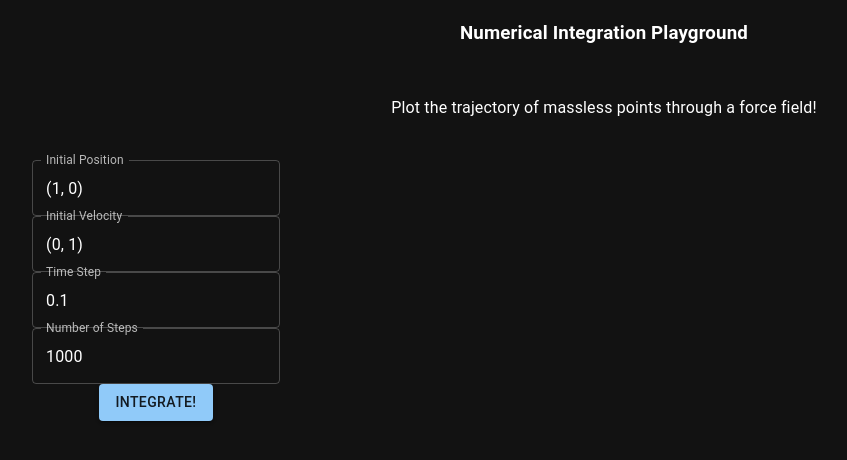
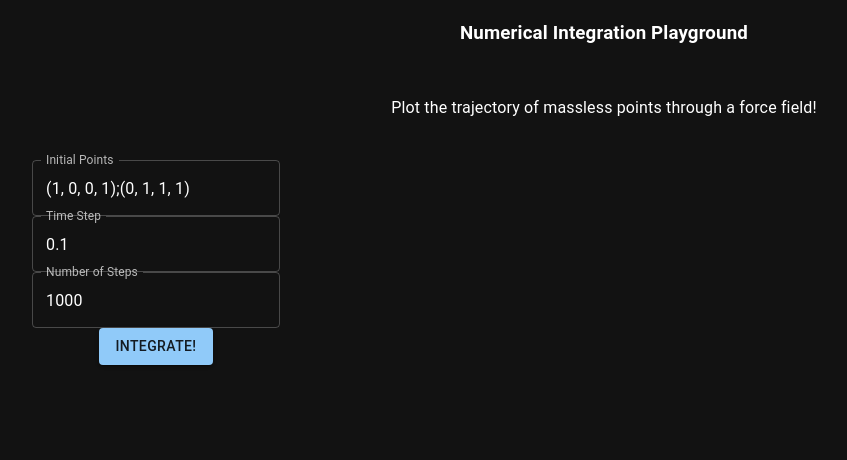
Before and after one commit to tarinyoom/ode-integrators, a React (Create React App) app in the folder frontend/: page / in a window 1280 px wide. Shown: the top 460 px of the page, without its empty margins (36-883 px from the left). Built offline with nearby package versions, Linux system fonts and the light colour scheme.

Commit message:
WIP parallelize requests

```diff
--- a/frontend/package.json
+++ b/frontend/package.json
@@ -5,6 +5,7 @@
   "dependencies": {
     "@emotion/react": "^11.10.5",
     "@emotion/styled": "^11.10.5",
+    "@mui/icons-material": "^5.11.0",
     "@mui/material": "^5.11.0",
     "@testing-library/jest-dom": "^5.16.5",
     "@testing-library/react": "^13.4.0",
--- a/frontend/src/App.tsx
+++ b/frontend/src/App.tsx
@@ -5,24 +5,21 @@ import { useState } from 'react';
 import './App.css';
 import Graph from './Graph';
 import { Box } from '@mui/material';
-import { calculate } from './backendSurface';
-import { parsePoint2D, stringifyPoint, parseN, parseH } from './serdeInputs';
+import { calculateAll } from './backendSurface';
+import { parsePoints4D, stringifyPoints, parseN, parseH } from './serdeInputs';
 
 function App() {
-
   const darkTheme = createTheme({
     palette: {
       mode: 'dark'
     }
   });
 
-  const defaultX = "(1, 0)";
-  const defaultV = "(0, 1)";
+  const defaultPs = "(1, 0, 0, 1); (0, 1, 1, 1)";
   const defaultH = ".1";
   const defaultN = "1000";
 
-  const [x, setX] = useState<Point | null>(parsePoint2D(defaultX));
-  const [v, setV] = useState<Point | null>(parsePoint2D(defaultV));
+  const [ps, setPs] = useState<PointState[] | null>(parsePoints4D(defaultPs));
   const [h, setH] = useState<number | null>(parseH(defaultH));
   const [n, setN] = useState<number | null>(parseN(defaultN));
 
@@ -41,20 +38,12 @@ function App() {
       <Box margin="auto" display="flex" height={"70vh"} width={"90vw"}>
         <Box width={"20vw"}>
         <TextField
-            label="Initial Position"
-            error={x===null}
+            label="Initial Points"
+            error={ps===null}
             autoComplete="off"
-            defaultValue={stringifyPoint(x)}
+            defaultValue={stringifyPoints(ps)}
             onChange={(e) => {
-              setX(parsePoint2D(e.target.value));
-            }} />
-          <TextField
-            label="Initial Velocity"
-            error={v===null}
-            autoComplete="off"
-            defaultValue={stringifyPoint(v)}
-            onChange={(e) => {
-              setV(parsePoint2D(e.target.value));
+              setPs(parsePoints4D(e.target.value));
             }} />
           <TextField
             label="Time Step"
@@ -73,14 +62,8 @@ function App() {
               setN(parseN(e.target.value));
             }} />
           <Button variant="contained" onClick={async () => {
-            if (x != null && v != null && h !== null && n !== null) {
-              setData(await calculate({
-                init: {
-                  x: x,
-                  v: v,
-                },
-                h: h,
-                n: n}));
+            if (ps != null && h !== null && n !== null) {
+              setData((await calculateAll(ps, h, n))[0]);
             }
           }}>Integrate!</Button>
         </Box>
--- a/frontend/src/backendSurface.ts
+++ b/frontend/src/backendSurface.ts
@@ -2,6 +2,19 @@ import testData from "./testData.json";
 
 const BACKEND_ENDPOINT = "https://yhztmrh2ot3j5bsnzmo42zq2ja0apemx.lambda-url.us-west-1.on.aws/";
 const ONLINE = true;
+
+export async function calculateAll(ps: PointState[], h: number, n: number): Promise<IVPResponse[]> {
+	const requests: IVPRequest[] = ps.map(
+			(p: PointState) => {
+				return {
+					init: p,
+					h: h,
+					n: n
+				};
+			});
+
+	return Promise.all(requests.map(calculate));
+}
 
 export async function calculate(req: IVPRequest): Promise<IVPResponse> {
 
--- a/frontend/src/serdeInputs.ts
+++ b/frontend/src/serdeInputs.ts
@@ -4,6 +4,19 @@ export function parsePoint2D(s: string) : Point | null {
 		return null;
 	} else {
 		return point;
+	}
+}
+
+export function parsePoints4D(s: string): PointState[] | null {
+	const points = s.split(";")
+		.map((fragment: string) => parsePoint(fragment.trim()));
+
+	if (points.includes(null)) {
+		return null;
+	} else {
+		return (points as Point[]).map((p: Point) => {
+			return {x: [p[0], p[1]], v: [p[2], p[3]]};
+		})
 	}
 }
 
@@ -23,11 +36,11 @@ function parsePoint(s: string) : Point | null {
 	}
 }
 
-export function stringifyPoint(p: Point | null) : string | null {
-	if (p === null) {
+export function stringifyPoints(ps: PointState[] | null) : string | null {
+	if (ps === null) {
 		return null;
 	} else {
-		return `(${p.join(", ")})`;
+		return ps.map((p) => `(${p.x[0]}, ${p.x[1]}, ${p.v[0]}, ${p.v[1]})`).join(";");
 	}
 }
 
```
Also changed, not shown: 1 other file (tests, documents, lock files or other folders).
